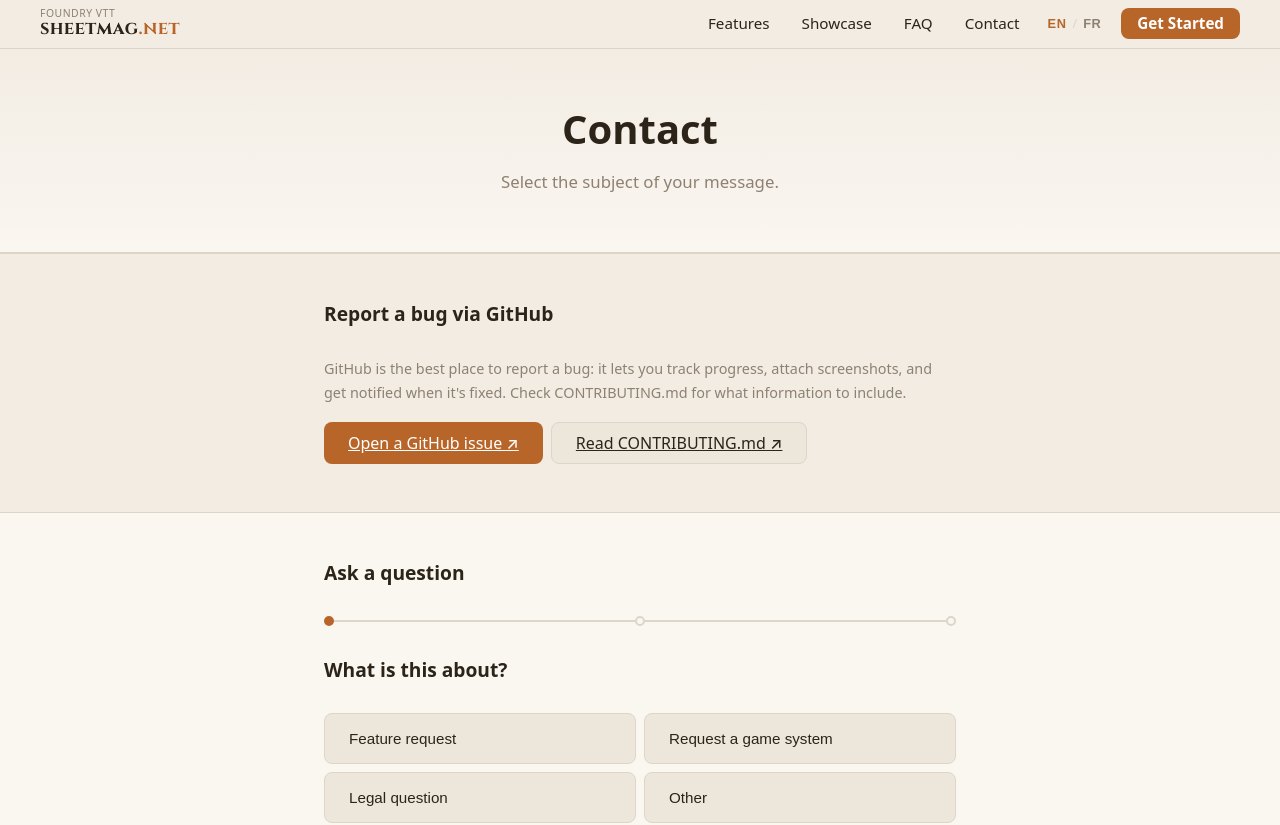
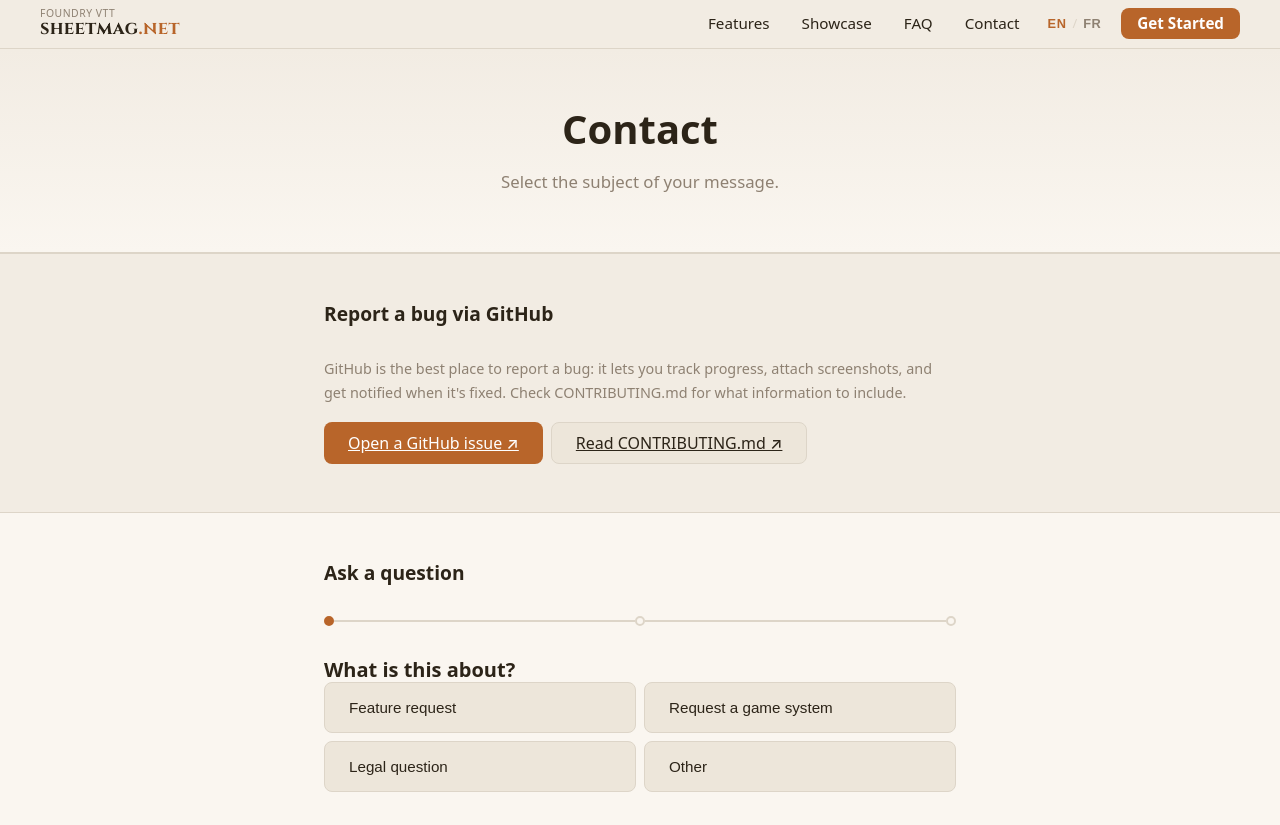
Before and after one commit to RebelliousSmile/sheetmagnet, a SvelteKit app: page /contact in a window 1280 px wide. Shown: the top 825 px of the page. Built offline with nearby package versions, Linux system fonts and the light colour scheme.

Commit message:
fix(contact): subjectTitle as h3

```diff
--- a/src/routes/contact/+page.svelte
+++ b/src/routes/contact/+page.svelte
@@ -248,7 +248,7 @@ function restart() {
 
       <!-- Step 1: Subject -->
       {#if step === 'subject'}
-        <h2>{t.subjectTitle}</h2>
+        <h3>{t.subjectTitle}</h3>
         <div class="subject-grid">
           {#each subjects as s}
             <button
```
